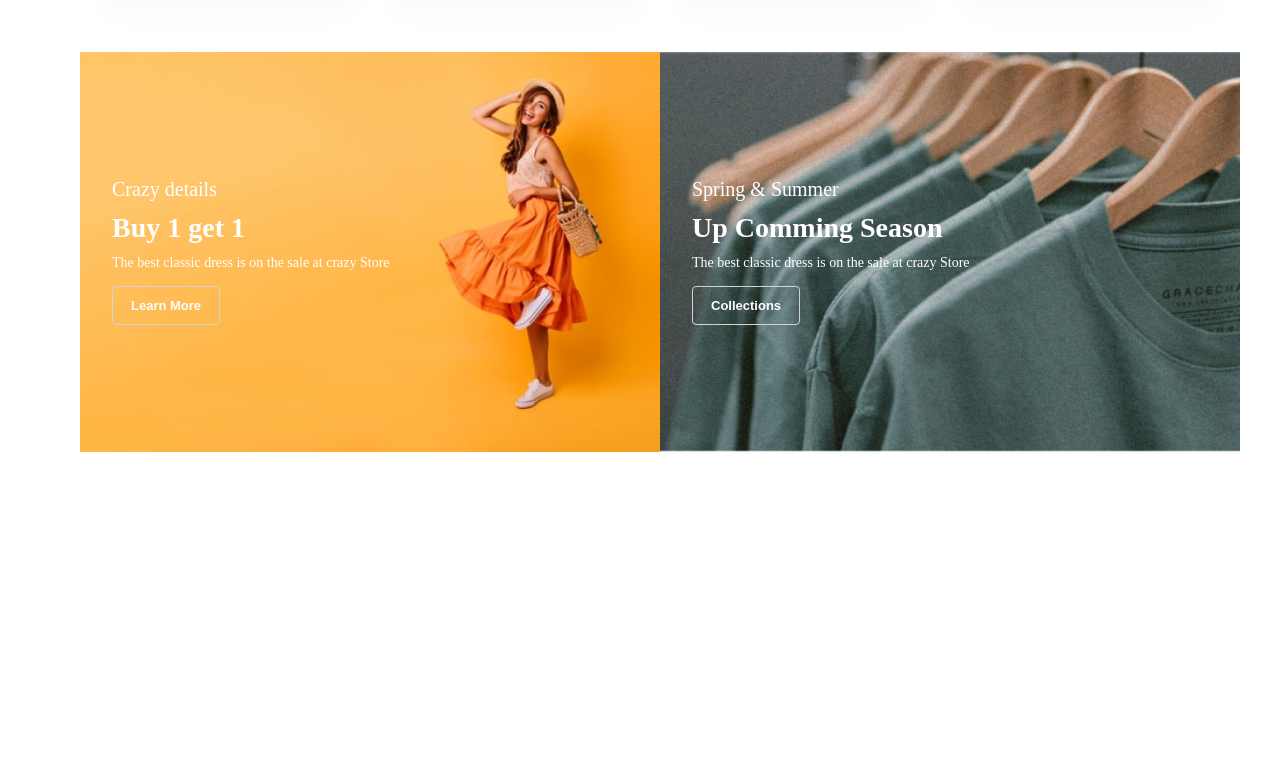
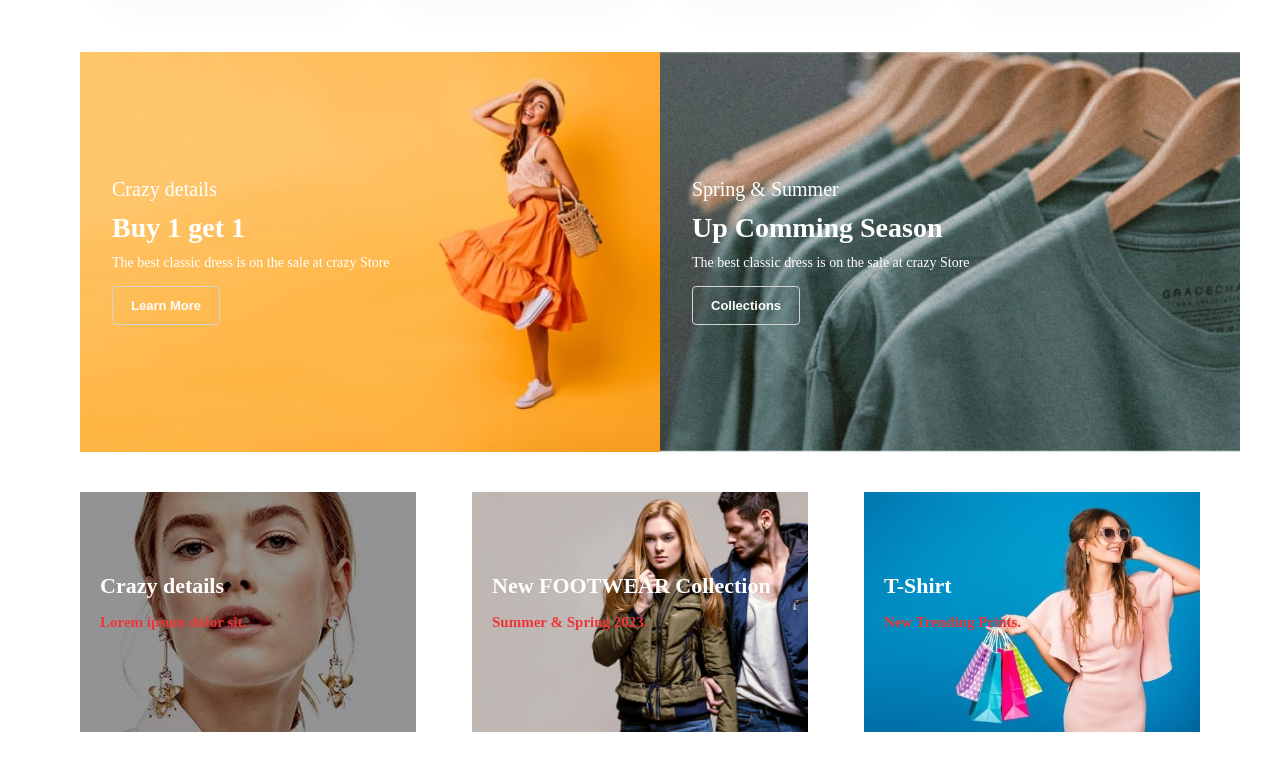
Before and after one commit to Hassan-Azad/E-Commerce, a plain HTML site: page index.html in a window 1280 px wide. Shown: the part 3315-4085 px from the top of the page. Before the commit the page ends 3807 px from the top, so only its background shows below. Drawn offline with Linux system fonts and the light colour scheme.

Commit message:
Text banner section is created ....

```diff
--- a/CSS/Style.css
+++ b/CSS/Style.css
@@ -356,7 +356,6 @@ background-size: cover;
   justify-content: center;
   align-items: flex-start;
   padding-left: 2rem;
-
   background-image: url("/Images/banner/b17.jpg") ;
 background-position: center;
 background-size: cover;
@@ -394,3 +393,38 @@ border: 1px solid #088178;
 #bannerBox2{
   background-image: url("/Images/banner/b10.jpg");
 }
+/* text banner section is start from here */
+#bannerSection3{
+  display: flex;
+  flex-wrap: nowrap;
+  justify-content: space-between;
+}
+#bannerSection3 div h4{
+  color: white;
+  font-weight: 900;
+  font-size: 22px;
+}
+#bannerSection3 div p{
+  color: #ef3636;;
+  font-weight: 800;
+  font-size: 15px;
+}
+#bannerSection3 div{
+  display: flex;
+  flex-direction: column;
+  justify-content: center;
+  align-items: flex-start;
+  padding: 20px;
+  padding-bottom: 20px;
+  background-image: url("/Images/banner/b7.jpg") ;
+background-position: center;
+background-size: cover;
+  min-width: 30%;
+  height: 30vh;
+}
+#bannerSection3 #textBanner2{
+  background-image: url("/Images/banner/b4.jpg") ;
+}
+#bannerSection3 #textBanner3{
+  background-image: url("/Images/banner/b18.jpg") ;
+}
--- a/index.html
+++ b/index.html
@@ -368,5 +368,27 @@
 
 </section>
 
+<!-- Text Banner is start from here -->
+<section id="bannerSection3" class="section-p1">
+  <div >
+    <h4>Crazy details </h4>
+    <p>Lorem ipsum dolor sit.</p>
+
+
+  </div>
+  <div id="textBanner2" >
+    <h4>New FOOTWEAR Collection </h4>
+    <p>Summer & Spring 2023.</p>
+
+
+  </div>
+  <div id="textBanner3"  >
+    <h4>T-Shirt </h4>
+    <p>New Trending Prints.</p>
+
+
+  </div>
+
+</section>
   </body>
 </html>
```
